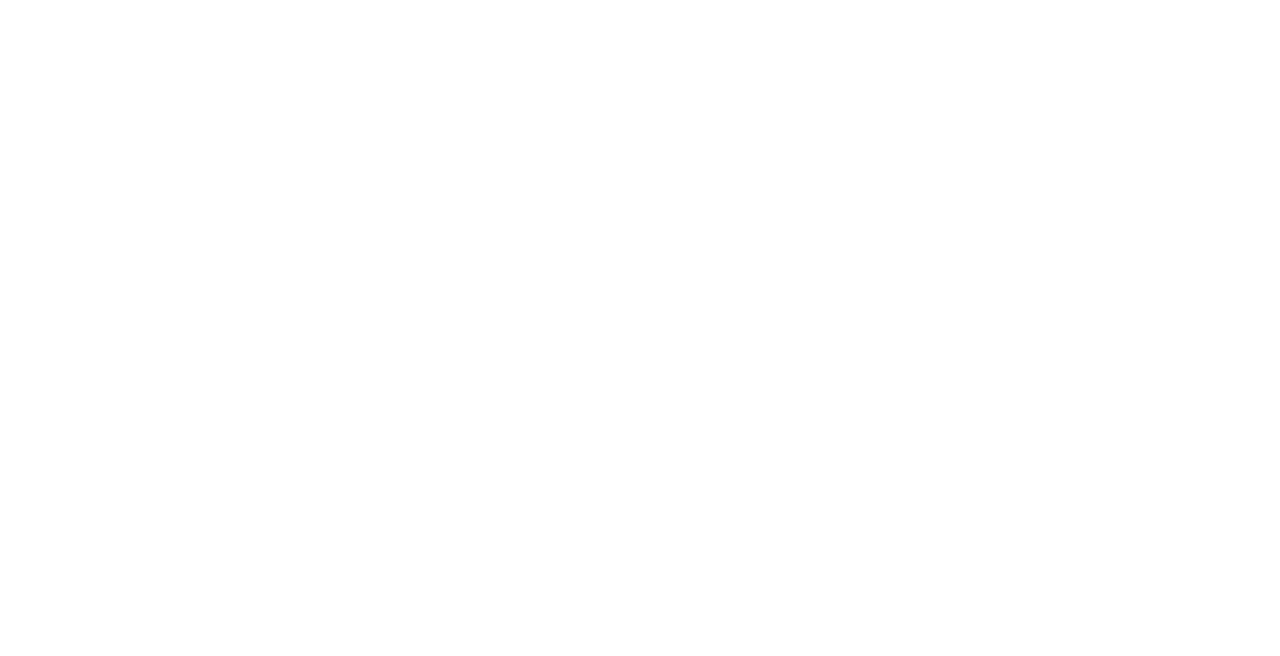
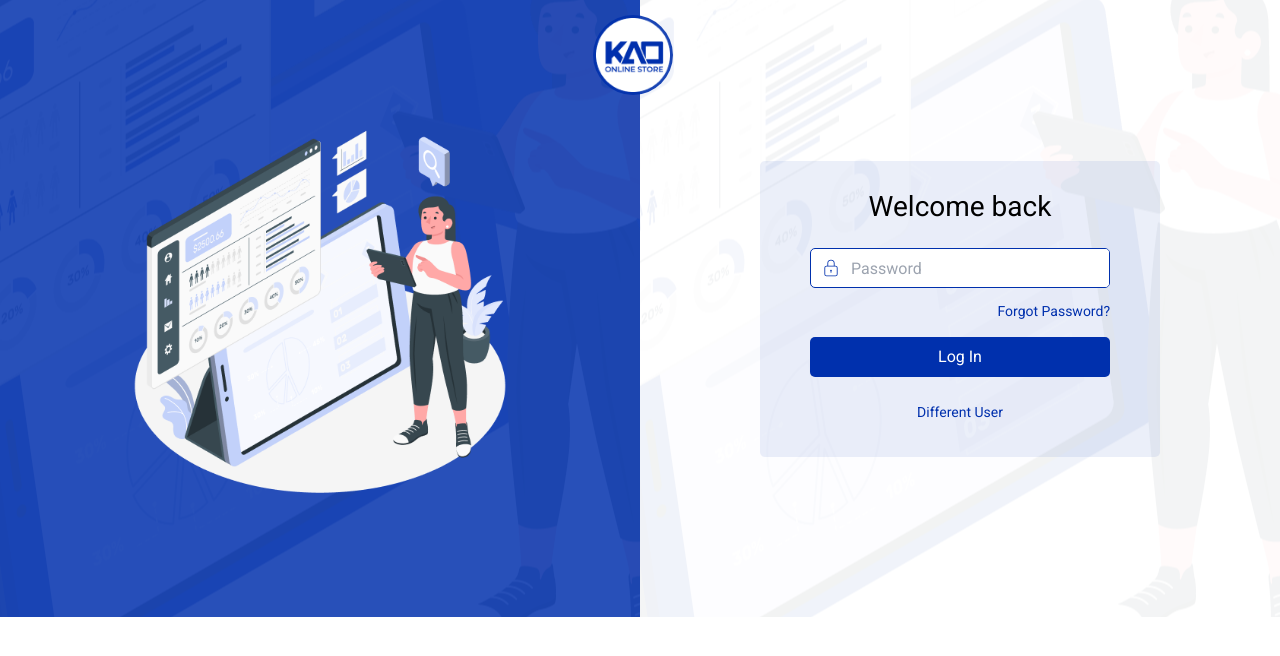
Before and after one commit to Kaostores/Kao_Agent, a React (Create React App) app: page /welcome in a window 1280 px wide. Before the commit this address had no page. Shown: the top 656 px of the page. Built offline with nearby package versions, Linux system fonts and the light colour scheme; a web font is replaced by a local one.

Commit message:
auth page done

```diff
--- /dev/null
+++ b/src/pages/Auth/Welcome.tsx
@@ -0,0 +1,176 @@
+import React from 'react'
+import img from "../../assets/Design stats-amico.png"
+import img2 from "../../assets/design.png"
+import img3 from "../../assets/KAO_Logo_PNG.png"
+import styled from "styled-components"
+import { CiLock } from "react-icons/ci";
+
+const Welcome = () => {
+  return (
+    <Container>
+        <Left>
+            <Imageholder>
+                {/* <img src={img2} alt="img1" /> */}
+            </Imageholder>
+            <Card>
+                <img src={img} alt="" />
+            </Card>
+            <Circle>
+                <img src={img3} alt="" />
+            </Circle>
+        </Left>
+
+        <Right>
+            <Box>
+                <h2>Welcome back</h2>
+                <Inputhold2>
+                    <Icon><CiLock /></Icon>
+                    <input type="password" placeholder='Password'/>
+                </Inputhold2>
+                <Forgot>
+                    <p>Forgot Password?</p>
+                </Forgot>
+                <Button bg="#0030AD" cl="#fff" fs="16px">
+                    Log In
+                </Button>
+                <Button bg="" cl="#0030AD" fs="14px">
+                    Different User
+                </Button>
+            </Box>
+        </Right>
+    </Container>
+  )
+}
+
+export default Welcome
+const Button = styled.div<{ bg: string; cl: string;  fs: string}>`
+    width: 300px;
+    height: 40px;
+    background-color: ${({bg}) => bg};
+    border-radius: 5px;
+    display: flex;
+    margin-top: 15px;
+    justify-content: center;
+    align-items: center;
+    color: ${({cl}) => cl};
+    cursor: pointer;
+    font-size: ${({fs}) => fs};
+    font-weight: 400;
+`
+
+const Forgot = styled.div`
+    width: 300px;
+    display: flex;
+    justify-content: flex-end;
+    p{
+        color: #0030AD;
+        margin-top: 13px;
+        font-size: 14px;
+        cursor: pointer;
+    }
+`
+const Icon = styled.div`
+    color: #0030AD;
+    font-size: 20px;
+`
+const Inputhold2 = styled.div`
+    display: flex;
+    width: 300px;
+    height: 40px;
+    border: 1px solid #0030AD;
+    border-radius: 5px;
+    background-color: #fff;
+    margin-top: 20px;
+    align-items: center;
+    padding-left: 10px;
+    overflow: hidden;
+    input{
+        flex: 1;
+        margin-left: 10px;
+        height: 100%;
+        border: none;
+        outline: none;
+    }
+`
+const Box = styled.div`
+    width: 400px;
+    background-color: #0031ad14;
+    border-radius: 5px;
+    display: flex;
+    flex-direction: column;
+    align-items: center;
+    padding-top: 25px;
+    padding-bottom: 25px;
+    h2{
+        font-weight: 400;
+        font-size: 28px;
+    }
+`
+const Right = styled.div`
+    width: 50%;
+    height: 100%;
+    background-color: #fff;
+    padding-top: 161px;
+    padding-bottom: 160px;
+    background-image: url(${img2});
+    background-position: center;
+    background-size: cover;
+    background-repeat: no-repeat;
+    display: flex;
+    justify-content: center;
+    align-items: center;
+`
+const Circle = styled.div`
+    display: flex;
+    position: absolute;
+    width: 80px;
+    height: 80px;
+    background-color: #0031ade4;
+    top: 15px;
+    border-radius: 100px;
+    right: -33px;
+    justify-content: center;
+    align-items: center;
+    img{
+        width: 93%;
+        height: 93%;
+    }
+`
+const Imageholder = styled.div`
+    width: 100%;
+    height: 100%;
+    background-image: url(${img2});
+    background-position: center;
+    background-size: cover;
+    background-repeat: no-repeat;
+`
+const Card = styled.div`
+    width: 100%;
+    height: 100%;
+    position: absolute;
+    top: 0;
+    background-color: #0031ade4;
+    display: flex;
+    justify-content: center;
+    align-items: center;
+    background-image: url(${img2});
+    background-position: center;
+    background-size: cover;
+    background-repeat: no-repeat;
+    img{
+        height: 380px;
+    }
+`
+const Left = styled.div`
+    width: 50%;
+    height: 100%;
+    position: relative;
+    padding-top: 308px;
+    padding-bottom: 309px;
+`
+
+const Container = styled.div`
+    width: 100%;
+    height: 100%;
+    display: flex;
+`
--- a/src/router/routes.tsx
+++ b/src/router/routes.tsx
@@ -2,12 +2,17 @@
 import { Dashboardlayout } from "../components";
 import Dashboardhome from "../pages/Dashboard/Dashboardhome";
 import Login from "../pages/Auth/Login";
+import Welcome from "../pages/Auth/Welcome";
 
 const Routes = () => {
     let element = useRoutes([
         {
             path: "/",
             element: <Login />
+        },
+        {
+            path: "/welcome",
+            element: <Welcome />
         },
         {
            path: "/agent",
```
